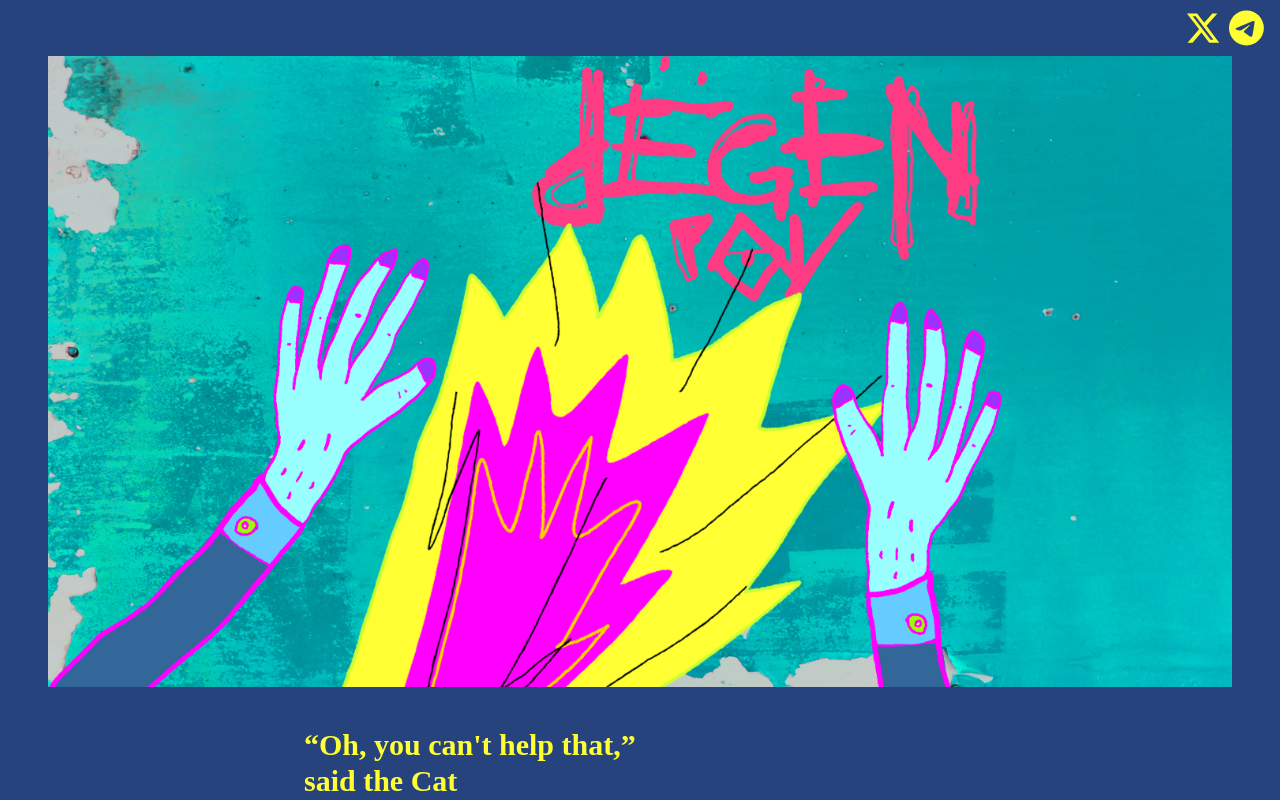
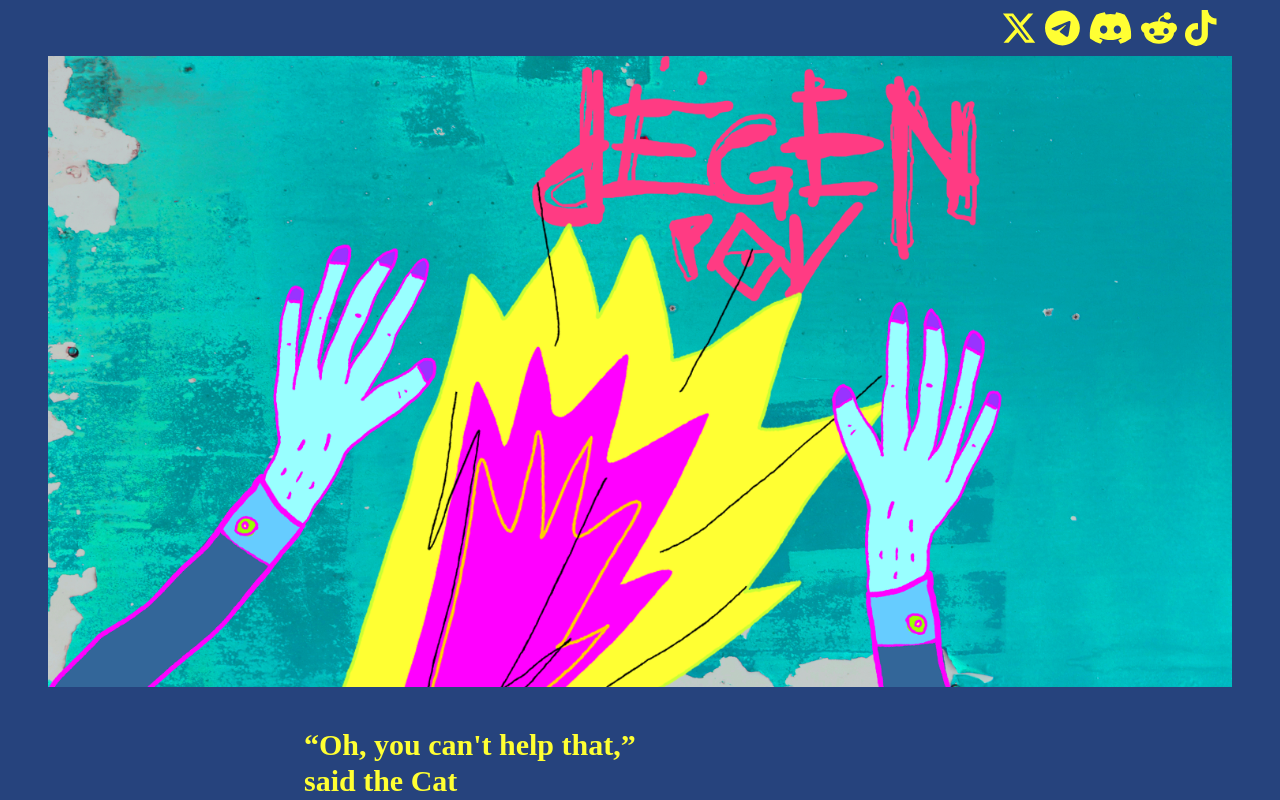
Before and after one commit to Degen-POV/degen-pov.github.io, a Next.js app: page / in a window 1280 px wide. Shown: the top 800 px of the page. Built offline with nearby package versions, Linux system fonts and the light colour scheme; a web font is replaced by a local one.

Commit message:
Adding all social icons and appropriate links

```diff
--- a/src/app/layout.tsx
+++ b/src/app/layout.tsx
@@ -3,7 +3,10 @@ import { Inter } from "next/font/google";
 import "./globals.css"; // Ensure this is the correct path to your global CSS file
 import { FontAwesomeIcon } from "@fortawesome/react-fontawesome";
 import {
+  faDiscord,
+  faRedditAlien,
   faTelegram,
+  faTiktok,
   faTwitter,
   faXTwitter,
 } from "@fortawesome/free-brands-svg-icons";
@@ -52,9 +55,37 @@ export default function RootLayout({
             href="https://t.me/degenpovcto"
             target="_blank"
             rel="noopener noreferrer"
-            className="text-[#ffff33]"
+            className="mr-2 text-[#ffff33]"
           >
-            <FontAwesomeIcon icon={faTelegram} className="header-icon" />
+            <FontAwesomeIcon
+              icon={faTelegram}
+              className="header-icon"
+              style={{ color: "#ffff33" }}
+            />
+          </a>
+          <a
+            href="https://discord.gg/UvNtN8JyQf"
+            target="_blank"
+            rel="noopener noreferrer"
+            className="mr-2 text-[#ffff33]"
+          >
+            <FontAwesomeIcon icon={faDiscord} className="header-icon" />
+          </a>
+          <a
+            href="https://www.reddit.com/r/DegenPOVCTO/"
+            target="_blank"
+            rel="noopener noreferrer"
+            className="mr-2 text-[#ffff33]"
+          >
+            <FontAwesomeIcon icon={faRedditAlien} className="header-icon" />
+          </a>
+          <a
+            href="https://www.tiktok.com/@degenpovcto/"
+            target="_blank"
+            rel="noopener noreferrer"
+            className="mr-12 text-[#ffff33]"
+          >
+            <FontAwesomeIcon icon={faTiktok} className="header-icon" />
           </a>
         </header>
         {children}
--- a/src/app/page.tsx
+++ b/src/app/page.tsx
@@ -31,6 +31,7 @@ export default function Home() {
           width={1920}
           height={1080}
           className="w-full h-auto"
+          priority={true}
         />
       </div>
       <div className="mt-8 w-full max-w-2xl text-left pt-2 mt-0">
```
